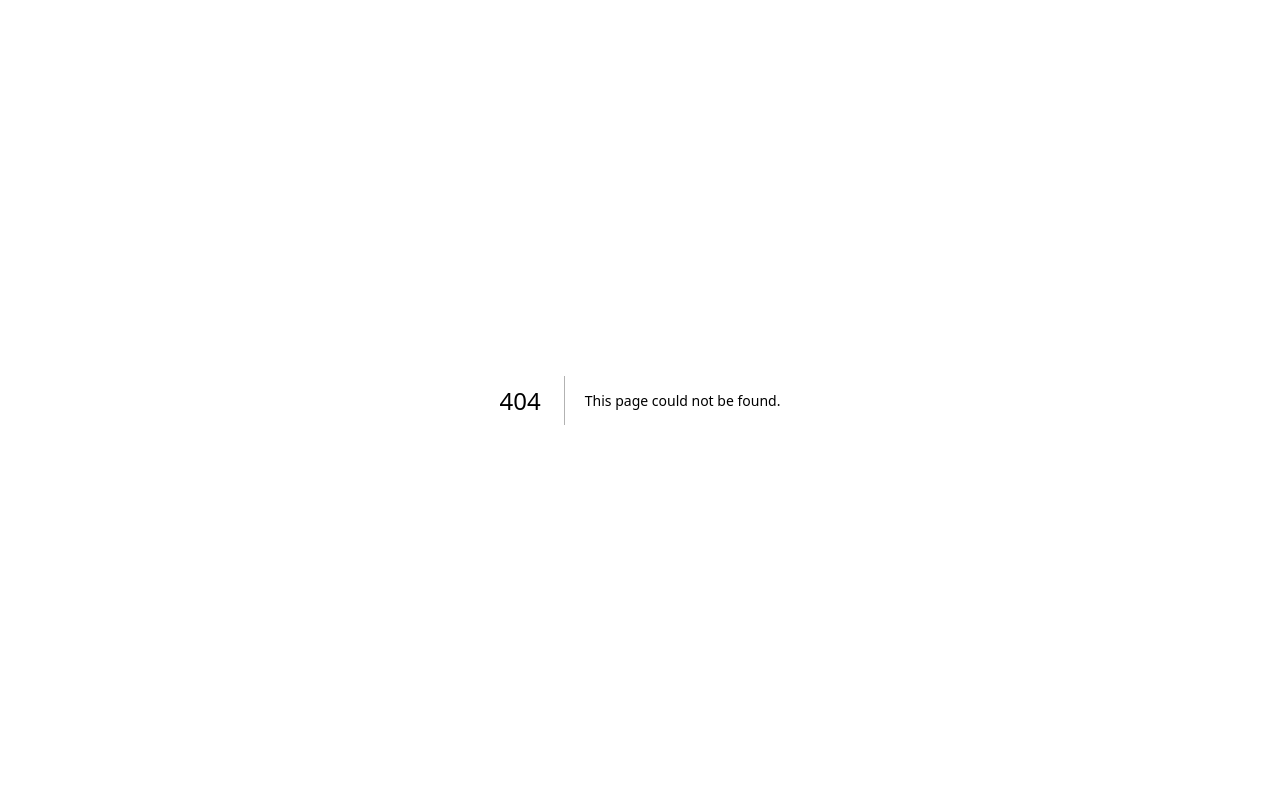
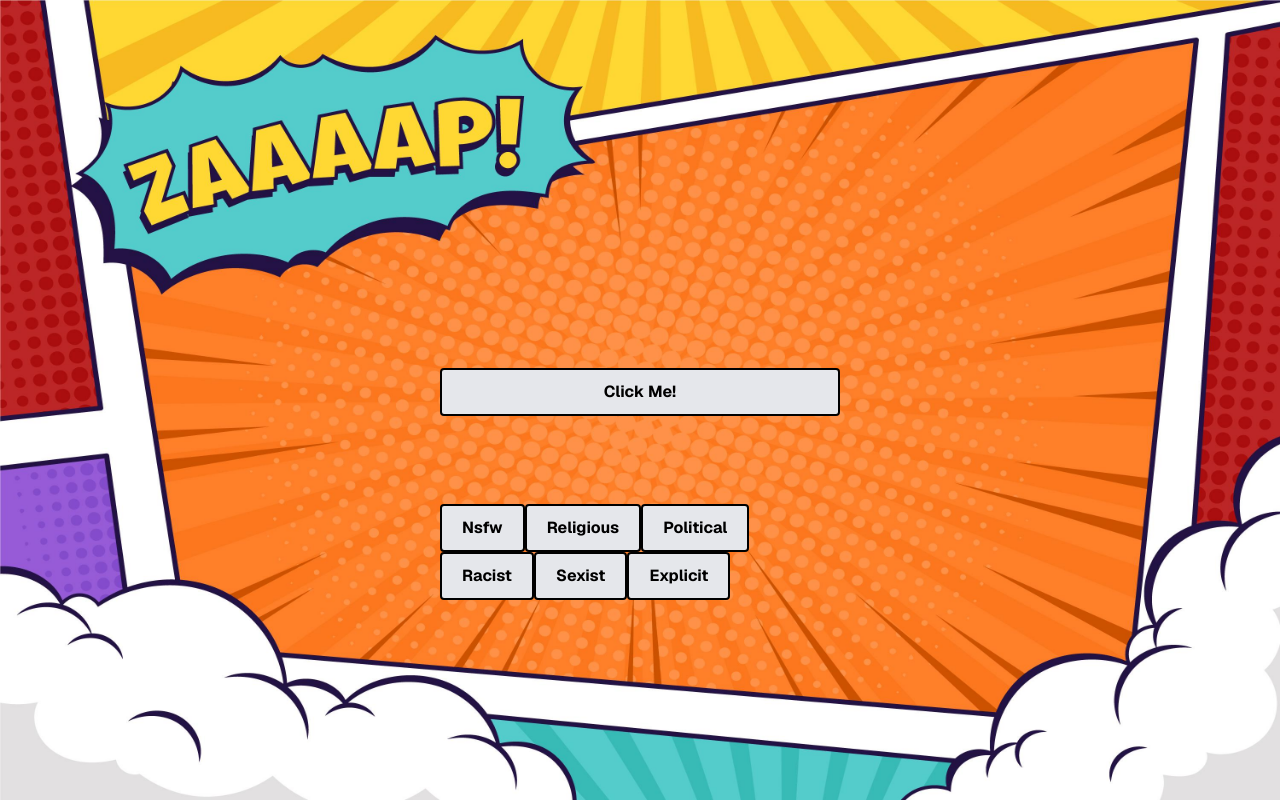
Before and after one commit to Kelly-Esquejo/kellz.land, a Next.js app: page /kellz.land/joke in a window 1280 px wide. Before the commit this address had no page. Built offline with nearby package versions, Linux system fonts and the light colour scheme.

Commit message:
Reverse the functionality of the buttons on the joke page

```diff
--- a/next.config.ts
+++ b/next.config.ts
@@ -2,8 +2,8 @@ import type { NextConfig } from "next";
 
 const nextConfig: NextConfig = {
     // Comment the followig 3 lines of code to run website locally
+    basePath: "/kellz.land",
     // output: "export",
-    // basePath: "/kellz.land",
     // assetPrefix: "/kellz.land/",
 };
 
--- a/src/app/joke/page.tsx
+++ b/src/app/joke/page.tsx
@@ -37,7 +37,7 @@ type Joke = SingleJoke | TwoPartJoke;
 const JokeGenerator: React.FC = () => {
     const [joke, setJoke] = useState<Joke | null>(null);
     const [isLoading, setIsLoading] = useState<boolean>(false);
-    const [filters, setFilters] = useState({
+    const [flags, setFlags] = useState({
         nsfw: false,
         religious: false,
         political: false,
@@ -51,10 +51,10 @@ const JokeGenerator: React.FC = () => {
         setBgImg(jokeBgImgs[Math.floor(Math.random() * jokeBgImgs.length)]);
     };
 
-    const toggleFilter = (filter: keyof typeof filters) => {
-        setFilters((prevFilters) => ({
-            ...prevFilters,
-            [filter]: !prevFilters[filter],
+    const toggleFlag = (flag: keyof typeof flags) => {
+        setFlags((prevFlags) => ({
+            ...prevFlags,
+            [flag]: !prevFlags[flag],
         }));
     };
 
@@ -62,15 +62,30 @@ const JokeGenerator: React.FC = () => {
         setIsLoading(true);
         getRandomBgImg(); // Change the background image on each click
 
-        const activeFilters = Object.keys(filters).filter(
-            (key) => filters[key as keyof typeof filters]
+        const activeFlags = Object.keys(flags).filter(
+            (key) => flags[key as keyof typeof flags]
         );
-        const apiUrl =
-            activeFilters.length === 0
-                ? "https://v2.jokeapi.dev/joke/Any"
-                : `https://v2.jokeapi.dev/joke/Any?blacklistFlags=${activeFilters.join(
-                      ","
-                  )}`;
+
+        let apiUrl =
+            "https://v2.jokeapi.dev/joke/Any?blacklistFlags=nsfw,religious,political,racist,sexist,explicit";
+
+        // Extract the blacklist part of the URL
+        //  // Get everything after 'blacklistFlags='
+        let blacklistFlags = apiUrl.split("=")[1];
+
+        // Remove active filters
+        activeFlags.forEach((flag) => {
+            blacklistFlags = blacklistFlags
+                .replace(flag, "")
+                .replace(",,", ","); // Remove filter and fix double commas
+        });
+        // Clean up leading/trailing commas
+        blacklistFlags = blacklistFlags.replace(/^,|,$/g, "");
+
+        // Reconstruct API URL
+        apiUrl = blacklistFlags
+            ? `https://v2.jokeapi.dev/joke/Any?blacklistFlags=${blacklistFlags}`
+            : "https://v2.jokeapi.dev/joke/Any";
 
         console.log("API URL:", apiUrl); // Log the API URL to the console
         try {
@@ -130,15 +145,15 @@ const JokeGenerator: React.FC = () => {
                     </button>
 
                     {/* User can toggle which flags to blacklist*/}
-                    <div className="flex flex-row">
-                        {Object.keys(filters).map((key) => (
+                    <div className="flex flex-row flex-wrap">
+                        {Object.keys(flags).map((key) => (
                             <button
                                 key={key}
                                 onClick={() =>
-                                    toggleFilter(key as keyof typeof filters)
+                                    toggleFlag(key as keyof typeof flags)
                                 }
                                 className={`font-bold relative rounded border-2 border-black py-1 transition duration-100 flex items-center justify-center gap-2 text-sm sm:text-base h-10 sm:h-12 px-4 sm:px-5 ${
-                                    filters[key as keyof typeof filters]
+                                    flags[key as keyof typeof flags]
                                         ? "bg-yellow-400 text-gray-900"
                                         : "bg-gray-200 text-black"
                                 }`}>
```
